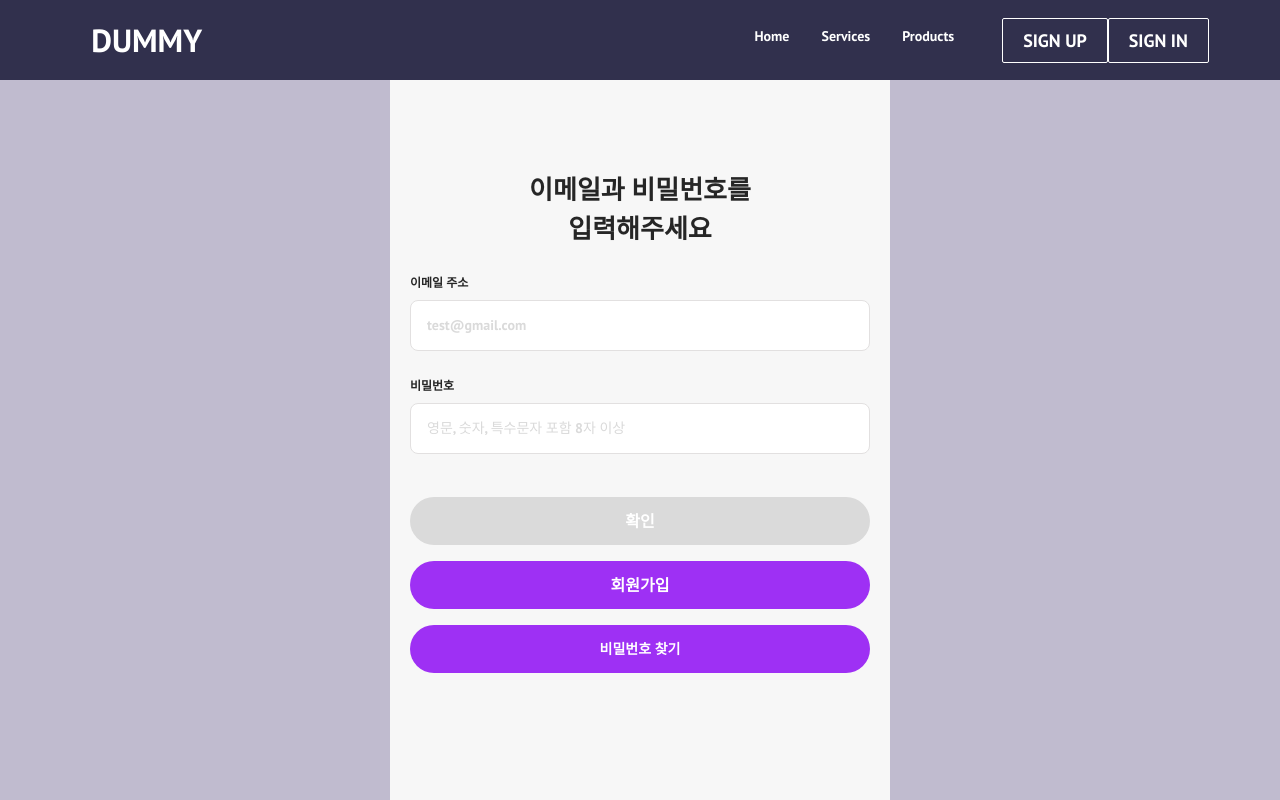
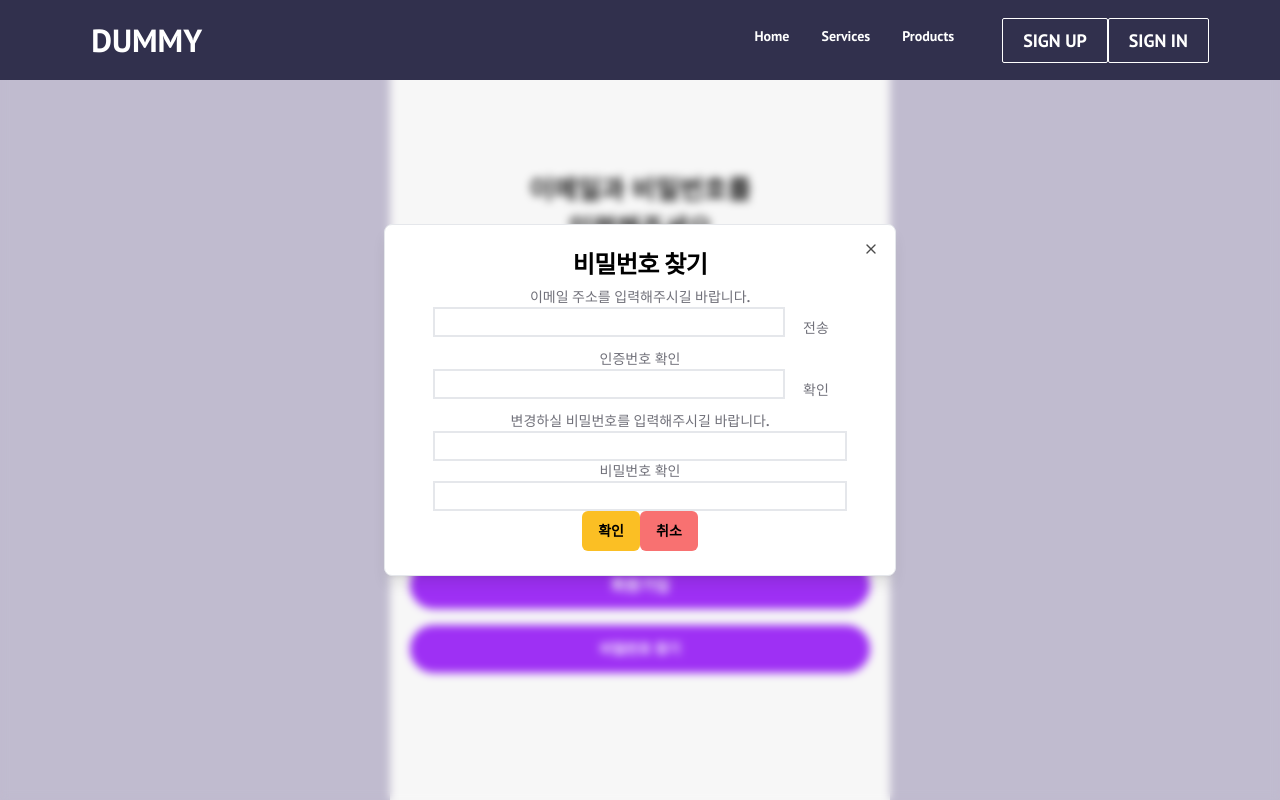
Before and after one commit to nanandive/DummyTalk_front, a React app: page /sign-up in a window 1280 px wide. Both pictures are taken after a click on the button "비밀번호 찾기". Built offline with nearby package versions, Linux system fonts and the light colour scheme; what onnxruntime-web would draw is missing.

Commit message:
비밀번호 찾기

```diff
--- a/src/api/UserAPICalls.js
+++ b/src/api/UserAPICalls.js
@@ -1,4 +1,11 @@
-import {POST_LOGIN, POST_SIGN_UP, POST_CHECK, POST_MAIL, POST_GOOGLE_LOGIN} from "../modules/LoginModule";
+import {
+    POST_LOGIN,
+    POST_SIGN_UP,
+    POST_CHECK,
+    POST_MAIL,
+    POST_GOOGLE_LOGIN,
+    POST_FIND_EMAIL
+} from "../modules/LoginModule";
 
 
 export const callPostSignUp = (user) => {
@@ -77,7 +84,7 @@ export const callPostGoogleLogin = (credential) =>{
 
             window.localStorage.setItem('accessToken', result.data.accessToken); // key : value
             console.log(localStorage.getItem('accessToken'))
-            dispatch({ type: POST_LOGIN, payload: result });
+            dispatch({ type: POST_GOOGLE_LOGIN, payload: result });
             alert(result.message)
             window.location.reload();
 
@@ -112,6 +119,22 @@ export const callPostCheck = (userSubmit) =>{
             },
             body : JSON.stringify(userSubmit)
         }).then(response => response.json());
+        alert(result.message)
         dispatch({ type: POST_CHECK, payload: result });
     }
 }
+
+export const callPostEmail = (email) =>{
+    const requestURL = `${process.env.REACT_APP_API_URL}/findEmail`;
+    return async (dispatch, getState) => {
+        const result = await fetch(requestURL, {
+            method: 'POST',
+            headers: {
+                'Content-Type': 'application/json',
+                'Accept': '*/*'
+            },
+            body : JSON.stringify(email)
+        }).then(response => response.json());
+        dispatch({ type: POST_FIND_EMAIL, payload: result });
+    }
+}
--- a/src/components/modals/FindPassword-modal.js
+++ b/src/components/modals/FindPassword-modal.js
@@ -1,4 +1,3 @@
-import {useModal} from "../../components/hooks/use-modal";
 import {
     Dialog,
     DialogContent,
@@ -9,39 +8,96 @@ import {
 import {Button} from "../../components/ui/button";
 import {useState} from "react";
 import {useDispatch} from "react-redux";
-import {callPostFriend} from "../../api/MainAPICalls";
+import {useModal} from "src/components/hooks/use-modal";
+import {callPostCheck, callPostEmail, callPostMail} from "src/api/UserAPICalls";
 
-const FindPasswordModal = () =>{
+export const FindPasswordModal = () =>{
+
+    const { isOpen, onOpen, onClose, type, data } = useModal();
+    const [userEmail, setUserEmail] = useState('');
+    const [userSubmit, setUserSubmit] = useState('');
+    const [password, setPassword] = useState('');
+    const [check, setCheck] = useState('');
+
+    const isModalOpen = isOpen && type === "findPassword";
 
     const [email, setEmail] = useState('');
     const dispatch = useDispatch();
+    const onClickPostEmail = () =>{
+        dispatch(callPostEmail({
+            email:email
+        }))
+    }
+
+    const onClickMail = () =>{
+        dispatch(callPostMail(userEmail))
+    }
+
+    const onClickCheck = () =>{
+        dispatch(callPostCheck(userSubmit))
+    }
+
+    const handleEmailChange = (e) => {
+        setUserEmail(e.target.value);
+    };
+
+    const handlePasswordChange = (e) => {
+        setPassword(e.target.value);
+    };
+
+    const handleCheckdChange = (e) => {
+        setCheck(e.target.value);
+    };
 
 
-    const onClickAddFriend = () =>{
-        dispatch(callPostFriend({
-            email:email
-        }))
-        onClose()
-    }
-
+    const handleSubmitChange = (e) => {
+        const regex =
+            /^[0-9]+$/
+        if (regex.test(e.target.value) || e.target.value === '')
+            setUserSubmit(e.target.value);
+    };
 
     return(
-        <Dialog>
+        <Dialog
+            open={isModalOpen}
+            onOpenChange={onClose}
+        >
             <DialogContent className="bg-white text-black overflow-hidden">
                 <DialogHeader className="px-6">
                     <DialogTitle className="text-2xl text-center font-bold">
-                        친구추가
+                        비밀번호 찾기
                     </DialogTitle>
                     <DialogDescription className="text-center text-zinc-500">
                         <div>
-                            {/* 정보 수정*/}
+                            <div>이메일 주소를 입력해주시길 바랍니다.</div>
+                            <div className={"flex"}>
+                                <input type="text" value={userEmail}
+                                       onChange={handleEmailChange}
+                                       className='w-[85%] border-2 h-[30px] font-normal mb-3'/>
+                                <button onClick={onClickMail} className='w-[15%]'> 전송 </button>
+                            </div>
+                            <div>인증번호 확인 </div>
+                            <div className={"flex"}>
+                                <input type="text" value={userSubmit}
+                                      onChange={handleSubmitChange}
+                                      className='w-[85%] border-2 h-[30px] font-normal mb-3'/>
+                                <button onClick={onClickCheck} className={'w-[15%]'}> 확인 </button>
+                            </div>
                             <div>
-                                이메일을 입력하여 상대방을 친구 목록에 추가할 수 있습니다!
-                            </div>
-                            <input onChange={handleEmailChange} className='w-[100%] border-2 h-[30px] font-normal'/>
-                            <div>
-                                <Button onClick={onClickAddFriend} className='hover:bg-amber-500 bg-amber-400 font-semibold text-sm text-black'>
-                                    추가
+                                <div>변경하실 비밀번호를 입력해주시길 바랍니다.</div>
+                                <div className={"flex"}>
+                                    <input type="text" value={password}
+                                           onChange={handlePasswordChange}
+                                           className='w-[100%] border-2 h-[30px] font-normal'/>
+                                </div>
+                                <div>비밀번호 확인</div>
+                                <div className={"flex"}>
+                                    <input type="text" value={check}
+                                           onChange={handleCheckdChange}
+                                           className='w-[100%] border-2 h-[30px] font-normal'/>
+                                </div>
+                                <Button className='hover:bg-amber-500 bg-amber-400 font-semibold text-sm text-black'>
+                                    확인
                                 </Button>
                                 <Button className='bg-red-400 hover:bg-red-500 font-semibold text-sm text-black' onClick={onClose}>
                                     취소
@@ -54,5 +110,3 @@ const FindPasswordModal = () =>{
         </Dialog>
     )
 }
-
-export default FindPasswordModal;
--- a/src/layouts/IndexLayout/index_layout.jsx
+++ b/src/layouts/IndexLayout/index_layout.jsx
@@ -1,6 +1,5 @@
 import { Outlet } from "react-router-dom"
 import Navbar from "src/layouts/IndexLayout/Navbar"
-import {ModalProvider} from "src/components/providers/modal-provider";
 
 
 function IndexLayOut() {
--- a/src/modules/LoginModule.js
+++ b/src/modules/LoginModule.js
@@ -12,6 +12,7 @@ export const POST_GOOGLE_LOGIN = 'login/POST_GOOGLE_LOGIN';
 export const POST_SIGN_UP = 'sign/POST_SIGN_UP';
 export const POST_CHECK = 'sign/POST_CHECK';
 export const POST_MAIL = 'test/POST_MAIL';
+export const POST_FIND_EMAIL = "login/POST_FIND_EMAIL"
 
 
 //리듀서
@@ -60,3 +61,12 @@ export const mailReducer = handleActions(
     },
     initialState
 );
+
+export const findEmailReducer = handleActions(
+    {
+        [POST_FIND_EMAIL] : (state, { payload }) =>{
+            return payload
+        },
+    },
+    initialState
+);
--- a/src/page/SignUp.js
+++ b/src/page/SignUp.js
@@ -2,13 +2,15 @@ import { useEffect, useState } from 'react';
 import { useDispatch } from 'react-redux';
 import { Navigate, useNavigate } from 'react-router-dom'; // Import useNavigate from 'react-router-dom'
 import { callPotLogin } from '../api/UserAPICalls';
-import styles from './SignUp.module.css'; // Import your CSS module
+import styles from './SignUp.module.css';                 // Import your CSS module
 import GoogleLogin from "../page/GoogleLogin";
 import { useModal } from "src/components/hooks/use-modal";
 import { Button } from "src/components/ui/button";
+import { FindPasswordModal } from "src/components/modals/FindPassword-modal";
 
 
 export default function SignUp() {
+
 
   const accessToken = window.localStorage.getItem('accessToken');
   // const decodedToken = accessToken ? jwtDecode(accessToken) : null;
@@ -23,7 +25,6 @@ export default function SignUp() {
   const dispatch = useDispatch();
 
   const { onOpen } = useModal();
-
 
   const user = {
     userEmail: email,
@@ -91,15 +92,14 @@ export default function SignUp() {
     }
   }
 
+
   return (
     <div className={styles.page}>
-
       <h1 style={{marginTop:"170px"}} onClick={() => onClickTest()} className={styles.titleWrap}>
         이메일과 비밀번호를
         <br />
         입력해주세요
       </h1>
-
       <div>
         <div className={styles.inputTitle}>이메일 주소</div>
         <div className={`${styles.inputWrap} ${!emailValid && email.length > 0 ? styles.error : ''}`}>
@@ -111,11 +111,9 @@ export default function SignUp() {
             onChange={handleEmail}
           />
         </div>
-
         <div className={styles.errorMessageWrap}>
           {!emailValid && email.length > 0 && <div>올바른 이메일을 입력해주세요.</div>}
         </div>
-
         <div className={styles.inputTitle}>
           비밀번호
         </div>
@@ -133,7 +131,6 @@ export default function SignUp() {
           {!pwValid && pw.length > 0 && <div>영문, 숫자, 특수문자 포함 8자 이상 입력해주세요.</div>}
         </div>
       </div>
-
       <div className={styles.submitWrap}>
         <button onClick={onClickConfirmButton} disabled={notAllow} className={styles.bottomButton}>
           확인
@@ -152,6 +149,8 @@ export default function SignUp() {
           <GoogleLogin />
         </div>
       </div>
+      <FindPasswordModal />
+
     </div>
   )
 }
```
Also changed, not shown: src/modules/rootReducer.js (+10 -2 lines).
